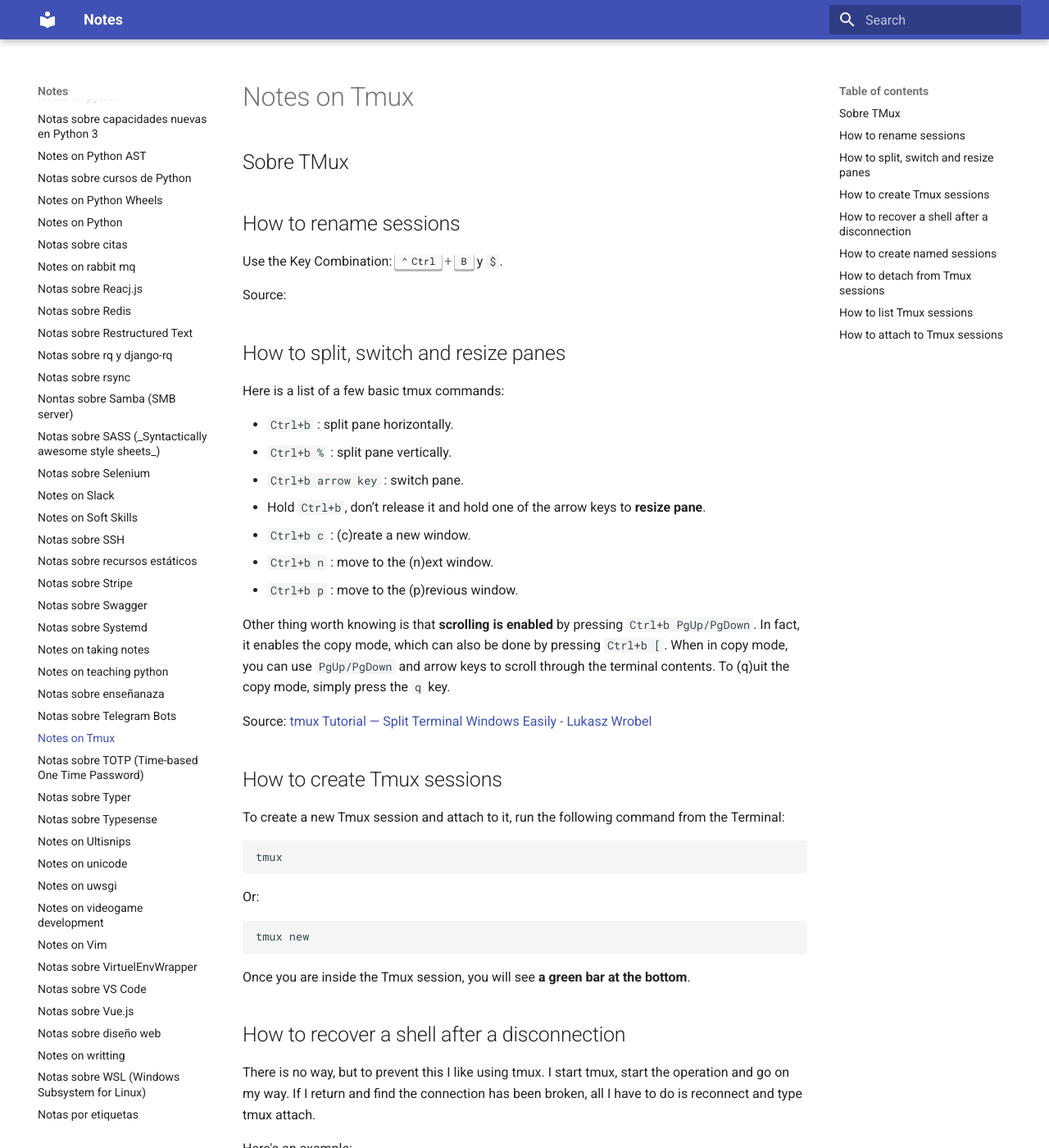
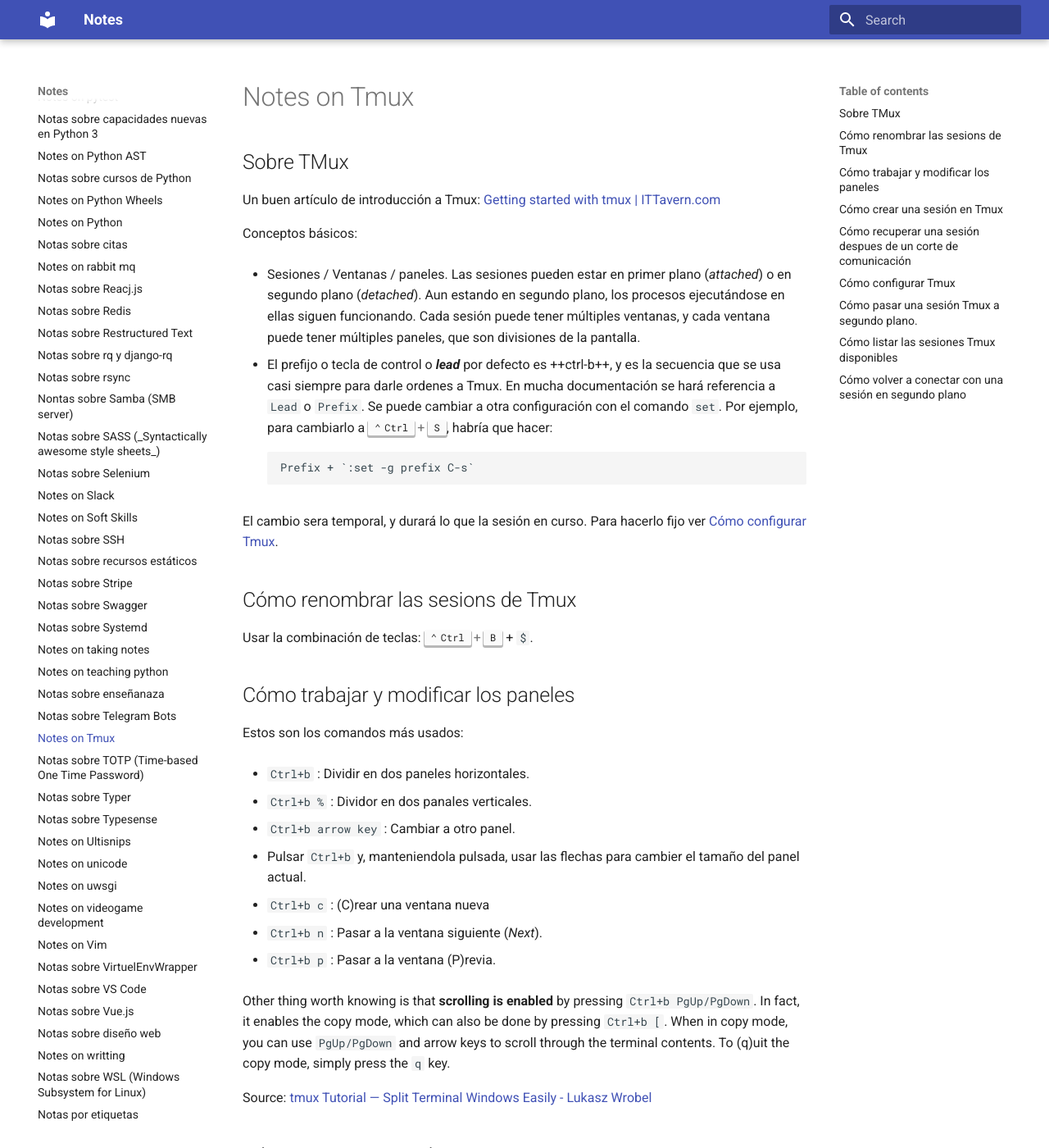
Before and after one commit to euribates/notes, an MkDocs documentation site: the page built from docs/notes-on-tmux.md, in a window 1280 px wide and 1400 px high. Shown: the whole window at 82% size. Built offline with MkDocs 1.6.1 and Material for MkDocs 9.7.7, drawn with Linux system fonts in a browser that asks for light colours; some of the changed text lies outside the part shown.

Commit message:
Add ls command

````diff
--- a/docs/notes-on-tmux.md
+++ b/docs/notes-on-tmux.md
@@ -4,23 +4,54 @@
 
 ## Sobre TMux
 
-## How to rename sessions
+Un buen artículo de introducción a Tmux:
+[Getting started with tmux | ITTavern.com](https://ittavern.com/getting-started-with-tmux/)
 
-Use the Key Combination: ++ctrl+b++ y `$`.
+Conceptos básicos:
 
-Source:
+- Sesiones / Ventanas / paneles. Las sesiones pueden estar en primer plano
+  (_attached_) o en segundo plano (_detached_). Aun estando en segundo plano,
+  los procesos ejecutándose en ellas siguen funcionando. Cada sesión puede tener
+  múltiples ventanas, y cada ventana puede tener múltiples paneles, que son
+  divisiones de la pantalla.
 
-## How to split, switch and resize panes
+- El prefijo o tecla de control o **_lead_** por defecto es ++ctrl-b++, y es la
+  secuencia que se usa casi siempre para darle ordenes a Tmux. En mucha
+  documentación se hará referencia a `Lead` o `Prefix`. Se puede cambiar
+  a otra configuración con el comando `set`. Por ejemplo, para cambiarlo a
+  ++ctrl+s++, habría que hacer:
 
-Here is a list of a few basic tmux commands:
+    ```
+    Prefix + `:set -g prefix C-s`
+    ```
 
-- `Ctrl+b` : split pane horizontally.
-- `Ctrl+b %` : split pane vertically.
-- `Ctrl+b arrow key` : switch pane.
-- Hold `Ctrl+b`, don’t release it and hold one of the arrow keys to **resize pane**.
-- `Ctrl+b c` : (c)reate a new window.
-- `Ctrl+b n` : move to the (n)ext window.
-- `Ctrl+b p` : move to the (p)revious window.
+  El cambio sera temporal, y  durará lo que la sesión en curso. Para hacerlo
+  fijo ver [Cómo configurar Tmux](#como_configurar_tmux).
+
+
+## Cómo renombrar las sesions de Tmux
+
+Usar la combinación de teclas: ++ctrl+b++ + `$`.
+
+
+## Cómo trabajar y modificar los paneles
+
+Estos son los comandos más usados:
+
+- `Ctrl+b` : Dividir en dos paneles horizontales.
+
+- `Ctrl+b %` : Dividor en dos panales verticales.
+
+- `Ctrl+b arrow key` : Cambiar a otro panel.
+
+- Pulsar `Ctrl+b` y, manteniendola pulsada, usar las flechas para cambier el
+  tamaño del panel actual.
+
+- `Ctrl+b c` : (C)rear una ventana nueva
+
+- `Ctrl+b n` : Pasar a la ventana siguiente (_Next_).
+
+- `Ctrl+b p` : Pasar a la ventana (P)revia.
 
 Other thing worth knowing is that **scrolling is enabled** by pressing `Ctrl+b
 PgUp/PgDown`. In fact, it enables the copy mode, which can also be done by
@@ -30,31 +61,41 @@
 
 Source: [tmux Tutorial — Split Terminal Windows Easily - Lukasz Wrobel](https://lukaszwrobel.pl/blog/tmux-tutorial-split-terminal-windows-easily/)
 
-## How to create Tmux sessions
+## Cómo crear una sesión en Tmux
 
-To create a new Tmux session and attach to it, run the following command
-from the Terminal:
+Para crear una nueva sesión y pasarla a primer plano, simplemente ejecutamos:
 
 ```shell
 tmux
 ```
 
-Or:
+O:
 
 ```shell
 tmux new
 ```
 
-Once you are inside the Tmux session, you will see **a green bar at the bottom**.
+Podemos asignarle un nombre a la sesión cuando la creamos, con el flag `-s`. El
+siguiente ejemplo crea una sesión llamada `webserver`:
 
-## How to recover a shell after a disconnection
+```shell
+tmux new -s webserver
+```
 
-There is no way, but to prevent this I like using tmux. I start tmux,
-start the operation and go on my way. If I return and find the
-connection has been broken, all I have to do is reconnect and type tmux
-attach.
+Aparte de eso, una vez creada siempre se le puede cambiar el nombre con
+[Prefix] - `$`.
 
-Here's an example:
+Una vez dentro de una sesión, veremos que aparece una barra verde en la última
+línea de la terminal.
+
+
+## Cómo recuperar una sesión despues de un corte de comunicación
+
+Una vez que la conexión se ha restablecido, volvemos a conectarnos
+y volvemos a activar o pasar a primer plano alguna de las sesiones
+que siguen activas:
+
+Caso de ejemplo:
 
 ```shell
 $ tmux
@@ -70,66 +111,57 @@
 Back in the tmux sesion
 ```
 
-## How to create named sessions
+## Cómo configurar Tmux
 
-If you use multiple sessions, you might get confused which programs are
-running on which sessions. In such cases, you can just create named
-sessions. For example if you wanted to perform some activities related
-to web server in a session, just create the Tmux session with a custom
-name, for example `webserver` (or any name of your choice):
+En Linux, el fichero de configuración está normalmente en `~/.tmux.conf`.
 
-```shell
-tmux new -s webserver
-```
+Después de hacer un cambio en la configuración, si estamos dentro de Tmux, no
+hace falta salir y volver a entrar para que los cambios se apliquen, podemos
+hacer [Prefix] + `:source-file ~/.tmux.conf`.
 
-## How to detach from Tmux sessions
 
-To detach from a current Tmux session, just press ++ctrl+b++ and ++d++
-(You don't need to press this both Keyboard shortcut at a time; first
-press ++ctrl+b++ and then press ++d++).
+## Cómo pasar una sesión Tmux a segundo plano.
 
-Once you're detached from a session, you will see an output something
-like below:
+Hay que pulsar ++ctrl+b++ and ++d++. Volveremos a una terminal normal,
+y nos mostrará un mensaje como:
 
 ```shell
 [detached (from session 0)]
 ```
 
-## How to list Tmux sessions
+Pero las sesiones en segundo plano siguen trabajando. Podemos obtener un listado
+de las sesiones con `tmux ls`. Para volver a la sesión, `tmux attach`.
 
-To view the list of open Tmux sessions, run:
+
+## Cómo listar las sesiones Tmux disponibles
+
+Solo hay que llamar al comando `tmux` con la orden `ls`:
 
 ```shell
 tmux ls
 ```
 
-## How to attach to Tmux sessions
+## Cómo volver a conectar con una sesión en segundo plano
 
-You can attach to the last created session by running this command:
+Usando la orden `attach` volvemos a la ultima sesión activa:
 
 ```shell
 tmux attach
 ```
 
-Or:
-
-```shell
-tmux a
-```
-
-If you want to attach to any specific named session, for example
-"webserver", run:
+O especificando el nombre de la sesión con `-t` para activar esa sesión en
+concreto:
 
 ```shell
 tmux attach -t webserver
 ```
 
-Or, shortly:
+La orden `attach` se puede abreviar a `a`:
 
 ```shell
 tmux a -t sebserver
 ```
 
-Sources:
+Fuente:
 
 - [Tmux Command Examples To Manage Multiple Terminal Sessions](https://ostechnix.com/tmux-command-examples-to-manage-multiple-terminal-sessions/)
--- a/requirements.txt
+++ b/requirements.txt
@@ -5,3 +5,4 @@
 mkdocs-table-reader-plugin
 typer[all]
 python-markdown-math
+pyyaml
````
Also changed, not shown: docs/notes-on-meilisearch.md (+17 -1 lines), mdt.py (+28 -21 lines), models.py (+6 -4 lines), 1 other file.
